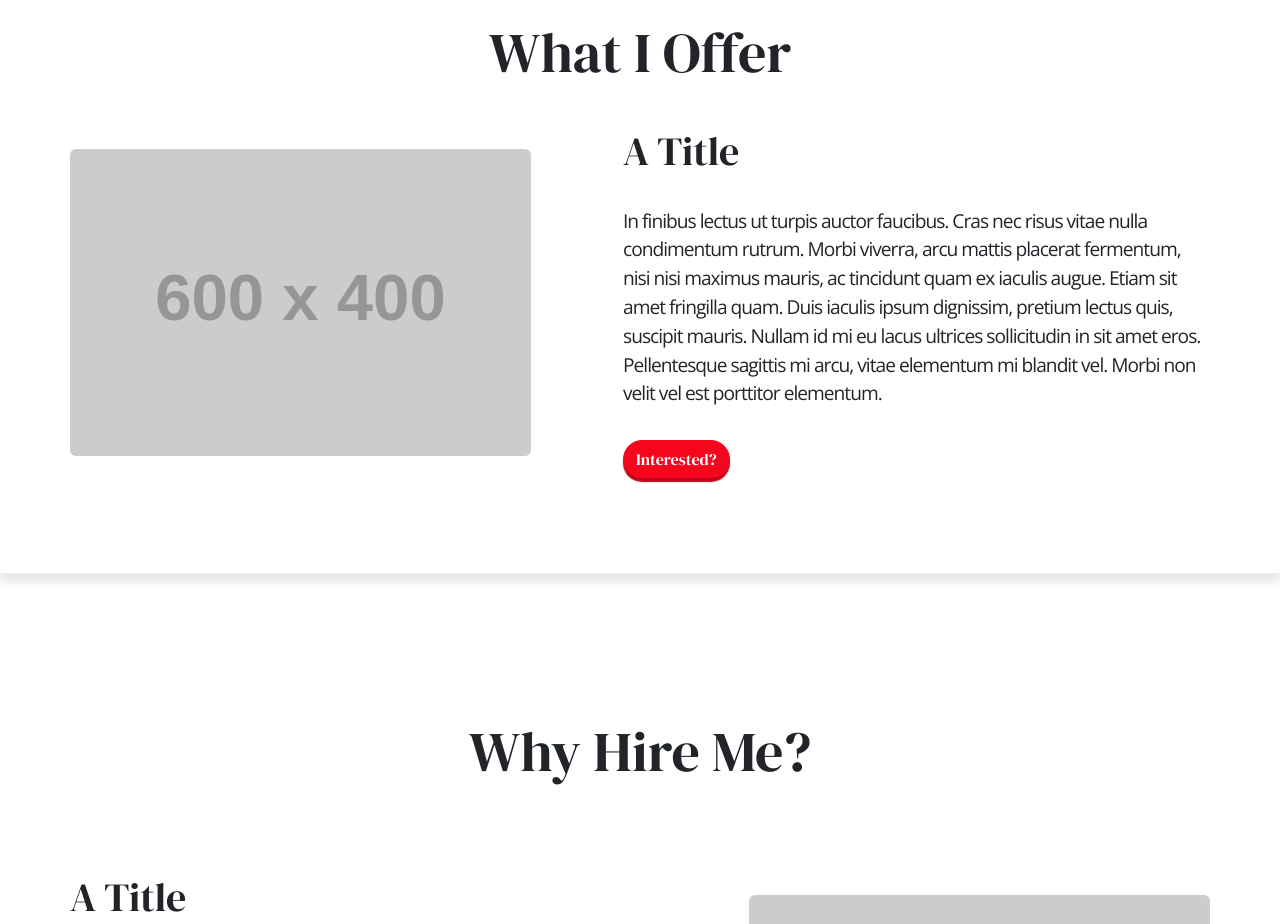
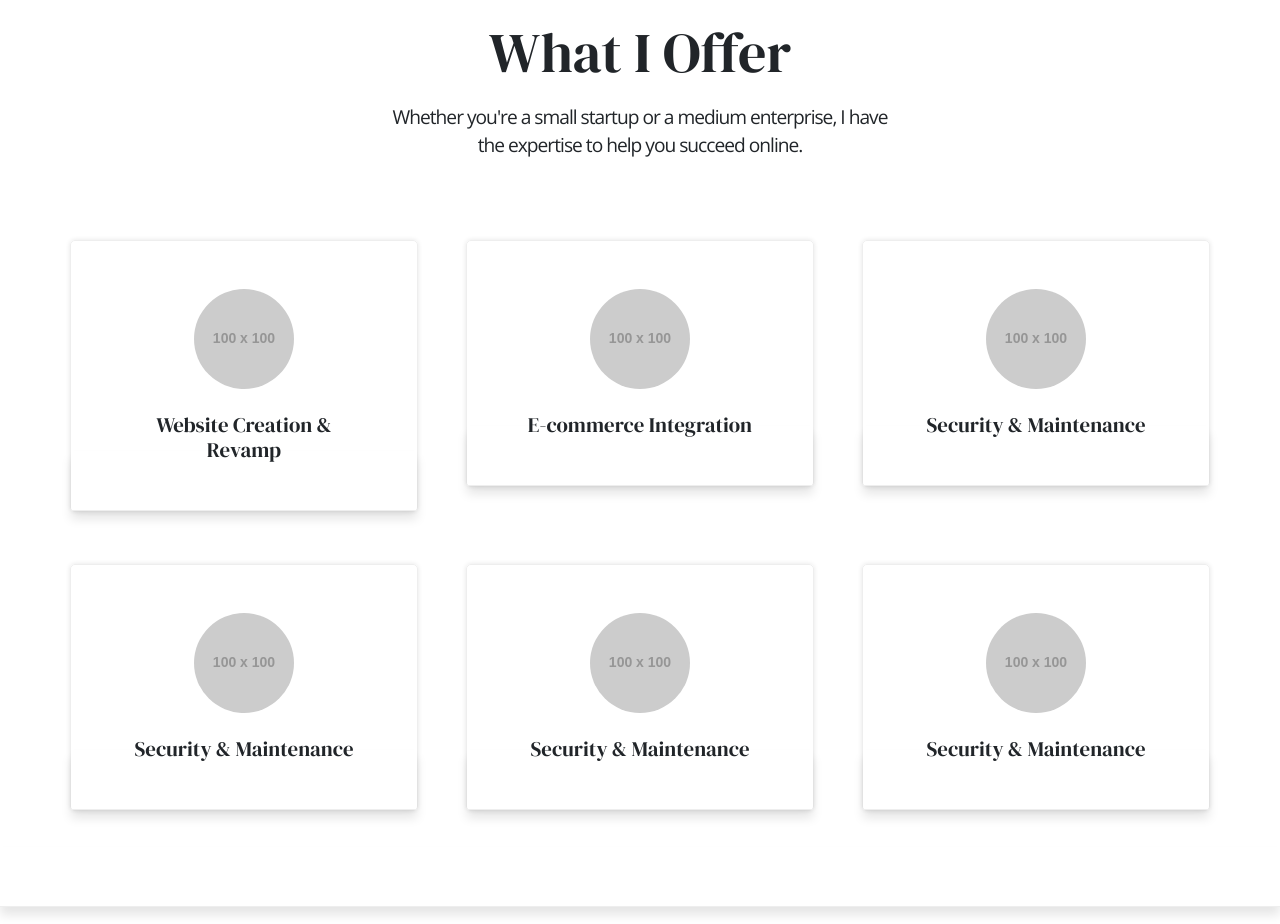
Before and after one commit to eleventy-eight/consulting, a website: page index.html in a window 1280 px wide. Shown: the part 880-1804 px from the top of the page. Drawn offline with nearby package versions, Linux system fonts and the light colour scheme; no server answers; placeholder pictures from the web are drawn by us.

Commit message:
Styling and structure

```diff
--- a/index.html
+++ b/index.html
@@ -133,34 +133,96 @@
         >
             <section id="what" class="container">
                 <div class="row">
-                    <div class="col">
-                        <h2 class="text-center">What I Offer</h2>
+                    <div class="col text-center">
+                        <h2>What I Offer</h2>
+                        <p>
+                            Whether you're a small startup or a medium
+                            enterprise, I have the expertise to help you succeed
+                            online.
+                        </p>
                     </div>
                 </div>
-                <div class="row d-flex align-items-center">
-                    <div class="col-lg-5">
-                        <img
-                            loading="lazy"
-                            class="img-fluid rounded"
-                            src="https://placehold.co/600x400"
-                            alt=""
-                        />
+
+                <div class="row g-5">
+                    <div class="col">
+                        <div class="box p-5 text-center">
+                            <img
+                                loading="lazy"
+                                class="img-fluid rounded-circle"
+                                src="https://placehold.co/100x100"
+                                alt="Website Creation & Revamp"
+                                width="100"
+                                height="100"
+                            />
+                            <h3>Website Creation & Revamp</h3>
+                        </div>
                     </div>
-                    <div class="col-lg-7 padding">
-                        <h3>A Title</h3>
-                        <p>
-                            In finibus lectus ut turpis auctor faucibus. Cras
-                            nec risus vitae nulla condimentum rutrum. Morbi
-                            viverra, arcu mattis placerat fermentum, nisi nisi
-                            maximus mauris, ac tincidunt quam ex iaculis augue.
-                            Etiam sit amet fringilla quam. Duis iaculis ipsum
-                            dignissim, pretium lectus quis, suscipit mauris.
-                            Nullam id mi eu lacus ultrices sollicitudin in sit
-                            amet eros. Pellentesque sagittis mi arcu, vitae
-                            elementum mi blandit vel. Morbi non velit vel est
-                            porttitor elementum.
-                        </p>
-                        <a href="#talk" class="btn btn-primary">Interested?</a>
+                    <div class="col">
+                        <div class="box p-5 text-center">
+                            <img
+                                loading="lazy"
+                                class="img-fluid rounded-circle"
+                                src="https://placehold.co/100x100"
+                                alt="E-commerce Integration"
+                                width="100"
+                                height="100"
+                            />
+                            <h3>E-commerce Integration</h3>
+                        </div>
+                    </div>
+                    <div class="col">
+                        <div class="box p-5 text-center">
+                            <img
+                                loading="lazy"
+                                class="img-fluid rounded-circle"
+                                src="https://placehold.co/100x100"
+                                alt=""
+                                width="100"
+                                height="100"
+                            />
+                            <h3>Security & Maintenance</h3>
+                        </div>
+                    </div>
+                </div>
+                <div class="row g-5 mt-1">
+                    <div class="col">
+                        <div class="box p-5 text-center">
+                            <img
+                                loading="lazy"
+                                class="img-fluid rounded-circle"
+                                src="https://placehold.co/100x100"
+                                alt=""
+                                width="100"
+                                height="100"
+                            />
+                            <h3>Security & Maintenance</h3>
+                        </div>
+                    </div>
+                    <div class="col">
+                        <div class="box p-5 text-center">
+                            <img
+                                loading="lazy"
+                                class="img-fluid rounded-circle"
+                                src="https://placehold.co/100x100"
+                                alt=""
+                                width="100"
+                                height="100"
+                            />
+                            <h3>Security & Maintenance</h3>
+                        </div>
+                    </div>
+                    <div class="col">
+                        <div class="box p-5 text-center">
+                            <img
+                                loading="lazy"
+                                class="img-fluid rounded-circle"
+                                src="https://placehold.co/100x100"
+                                alt=""
+                                width="100"
+                                height="100"
+                            />
+                            <h3>Security & Maintenance</h3>
+                        </div>
                     </div>
                 </div>
             </section>
@@ -179,7 +241,7 @@
                 </div>
                 <div class="row d-flex align-items-center">
                     <div class="col-lg-7">
-                        <h3>A Title</h3>
+                        <h3>Expertise without the Geek Speak</h3>
                         <p>
                             In finibus lectus ut turpis auctor faucibus. Cras
                             nec risus vitae nulla condimentum rutrum. Morbi
@@ -227,20 +289,35 @@
                         />
                     </div>
                     <div class="col-lg-7 padding">
-                        <h3>Paul George</h3>
+                        <h3>I'm Paul</h3>
                         <p>
-                            In finibus lectus ut turpis auctor faucibus. Cras
-                            nec risus vitae nulla condimentum rutrum. Morbi
-                            viverra, arcu mattis placerat fermentum, nisi nisi
-                            maximus mauris, ac tincidunt quam ex iaculis augue.
-                            Etiam sit amet fringilla quam. Duis iaculis ipsum
-                            dignissim, pretium lectus quis, suscipit mauris.
-                            Nullam id mi eu lacus ultrices sollicitudin in sit
-                            amet eros. Pellentesque sagittis mi arcu, vitae
-                            elementum mi blandit vel. Morbi non velit vel est
-                            porttitor elementum.
+                            With 20 years of experience in getting businesses
+                            online and making them money, I bring a keen eye for
+                            detail and advanced technical knowledge. And no, I'm
+                            not the anti-social techie stereotype, but I do
+                            sometimes dress like I work in a bowling alley.
                         </p>
-                        <a href="#talk" class="btn btn-primary">Interested?</a>
+                        <p>
+                            I feel that using excessive technical jargon is a
+                            way to create confusion and mystify concepts in
+                            order to fuel an ego, it doesn't help business
+                            owners make important decisions on the future of
+                            their business.
+                        </p>
+                        <p>
+                            I'm also totally self taught in web design and
+                            development, I've made some mistakes in my career
+                            and learnt from them. I'm a safe pair of hands
+                            because I've done a lot of trial and error in my
+                            career and know what works and what doesn't. You
+                            could benefit from my experiences.
+                        </p>
+                        <p>
+                            I love problem-solving, and I'm good at it. Set me a
+                            challenge, and I'll find a way to solve it, or think
+                            my way around it.
+                        </p>
+                        <a href="#talk" class="btn btn-primary"></a>
                     </div>
                 </div>
             </section>
@@ -261,16 +338,23 @@
                     <div class="col-lg-7">
                         <h3>A Title</h3>
                         <p>
-                            In finibus lectus ut turpis auctor faucibus. Cras
-                            nec risus vitae nulla condimentum rutrum. Morbi
-                            viverra, arcu mattis placerat fermentum, nisi nisi
-                            maximus mauris, ac tincidunt quam ex iaculis augue.
-                            Etiam sit amet fringilla quam. Duis iaculis ipsum
-                            dignissim, pretium lectus quis, suscipit mauris.
-                            Nullam id mi eu lacus ultrices sollicitudin in sit
-                            amet eros. Pellentesque sagittis mi arcu, vitae
-                            elementum mi blandit vel. Morbi non velit vel est
-                            porttitor elementum.
+                            Asking the right questions and getting to understand
+                            more about your business is how I get results.
+                        </p>
+                        <p>
+                            I'm a very good listener, and that is how we'd start
+                            our working relationship.
+                        </p>
+                        <p>
+                            Typically I want to get to know you and your
+                            business, what sets you apart from competition and
+                            understand how you operate.
+                        </p>
+                        <p>
+                            An exploratory. conversation my take 15 to 30
+                            minutes, all free of charge and without obligation.
+                            A flowing conversation is the best way I can help to
+                            help you and your business.
                         </p>
                         <a href="#talk" class="btn btn-primary">Interested?</a>
                     </div>
@@ -354,9 +438,5 @@
         </footer>
 
         <script src="dist/js/site.js"></script>
-        <script>
-            // Animate on scroll initiate
-            AOS.init();
-        </script>
     </body>
 </html>
--- a/src/scss/content-blocks/_index.scss
+++ b/src/scss/content-blocks/_index.scss
@@ -36,7 +36,9 @@
         }
 
         p {
-            margin-bottom: 2rem;
+            &:last-of-type {
+                margin-bottom: 2rem;
+            }
             max-width: 600px;
         }
     }
@@ -51,4 +53,34 @@
             max-width: none;
         }
     }
+
+    #what {
+        h2 {
+            margin-bottom: 1rem;
+        }
+
+        p {
+            &:last-of-type {
+                margin-bottom: 5rem;
+            }
+
+            max-width: 500px;
+            margin: 0 auto;
+        }
+
+        .box {
+            border: 1px solid c.$light-grey;
+            border-radius: 5px;
+            box-shadow: 0 0 5px rgba(0, 0, 0, 0.1); /* Adjust shadow properties */
+
+            img {
+                margin-bottom: 1.5rem;
+            }
+
+            h3 {
+                font-size: 1.3rem;
+                margin-bottom: 0;
+            }
+        }
+    }
 }
```
Also changed, not shown: dist/css/styles.css.
